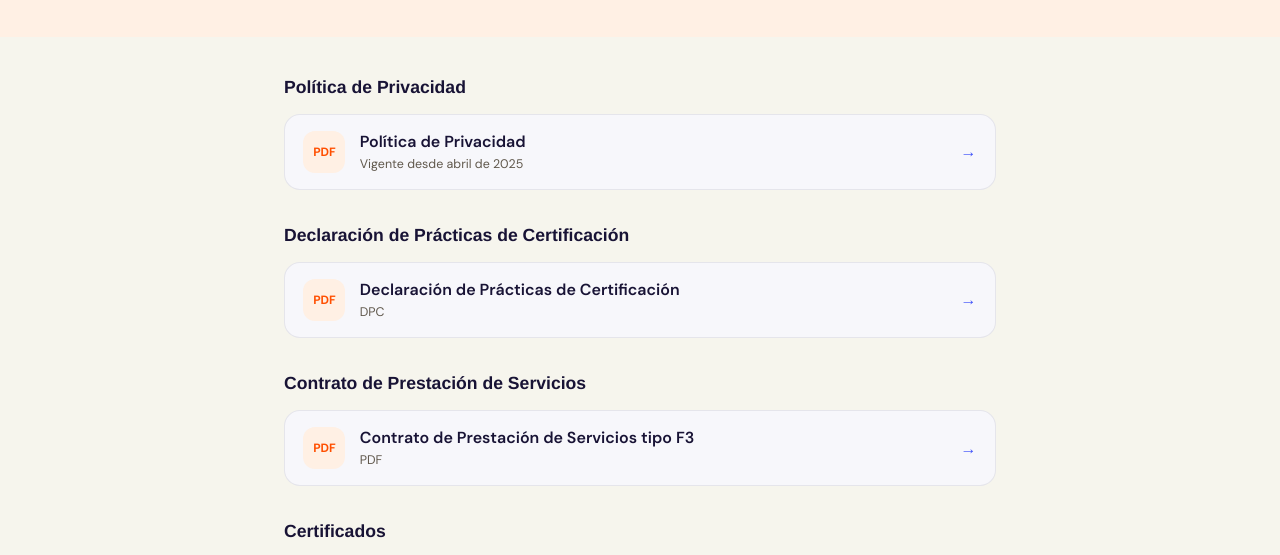
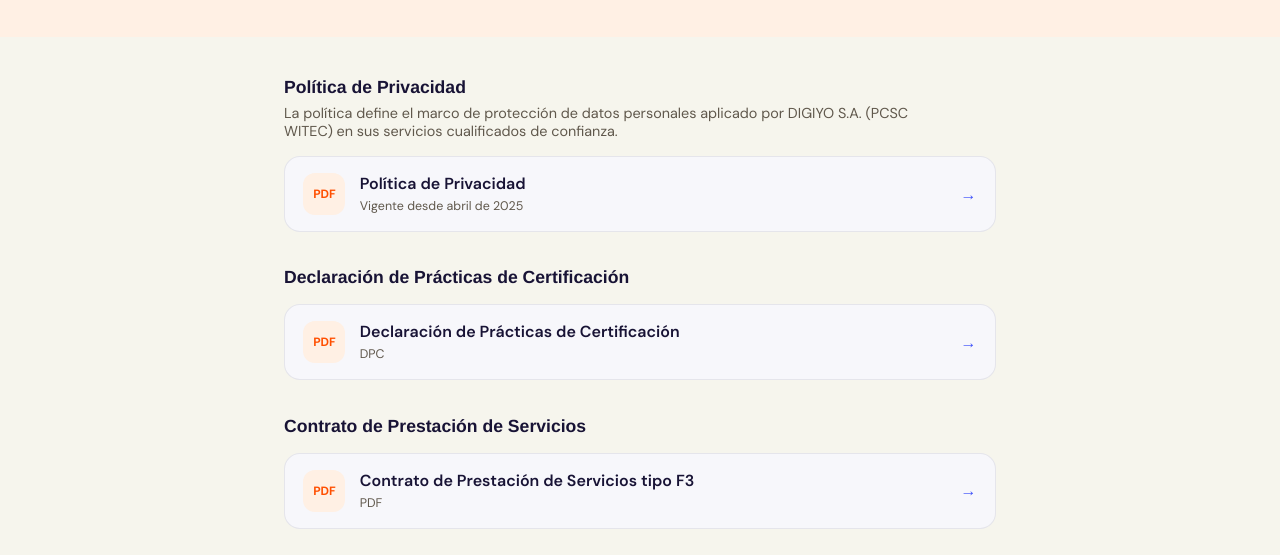
Before and after one commit to digiyoid/repositorio-publico-firmoyo, a plain HTML site: page index.html in a window 1280 px wide. Shown: the part 200-755 px from the top of the page. Drawn offline with nearby package versions, Linux system fonts and the light colour scheme.

Commit message:
Agregar resumen a la seccion de Politica de Privacidad

```diff
--- a/index.html
+++ b/index.html
@@ -77,6 +77,12 @@
     margin: 0 0 1rem;
     color: var(--navy);
   }
+  p.section-desc {
+    font-size: 0.9rem;
+    color: var(--muted);
+    margin: -0.6rem 0 1rem;
+    max-width: 42rem;
+  }
   .doc-group { margin-bottom: 2.2rem; }
   ul.docs { list-style: none; padding: 0; margin: 0; display: grid; gap: 0.85rem; }
   a.doc-card {
@@ -142,6 +148,7 @@
   <main>
     <div class="doc-group">
       <h2 class="section-title">Política de Privacidad</h2>
+      <p class="section-desc">La política define el marco de protección de datos personales aplicado por DIGIYO S.A. (PCSC WITEC) en sus servicios cualificados de confianza.</p>
       <ul class="docs">
         <li>
           <a class="doc-card" href="politica-de-privacidad/POLITICA-DE-PRIVACIDAD-DOC-PP-V1.0.pdf">
```
